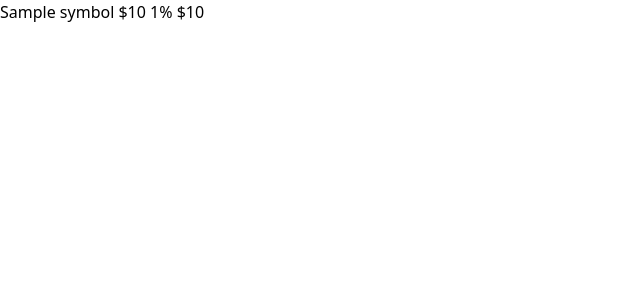
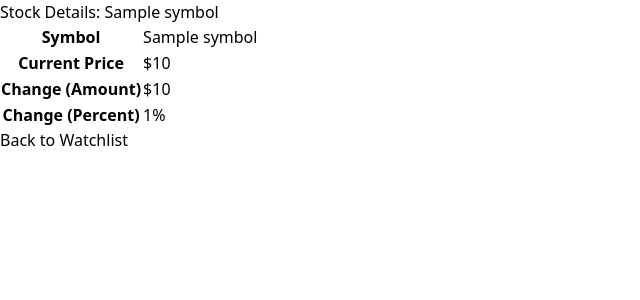
Before and after one commit to arian-hadi/Stonks-Flask-Based-Stock-Watchlist-Application, a Python web app: template app/templates/stock_details.html in a window 1280 px wide. Shown: the top 300 px of the page, without its empty margins (0-640 px from the left). Run offline with Jinja, Linux system fonts and the light colour scheme; the template is opened without the code that fills it: most values are stand-ins (such as "Sample title", 1, 10 or a date in 2020).

Commit message:
stock symbol information display

```diff
--- a/app/templates/stock_details.html
+++ b/app/templates/stock_details.html
@@ -7,13 +7,33 @@
     <title>Document</title>
 </head>
 <body>
-    {% for stock in stocks %}
-    <tr>
-        <td><a href="{{ url_for('stock_details.stock_details', symbol=stock['symbol']) }}">{{ stock['symbol'] }}</a></td>
-        <td>${{ stock['price'] }}</td>
-        <td>{{ stock['change_percent'] }}%</td>
-        <td>${{ stock['change_amount'] }}</td>
-    </tr>
-    {% endfor %}
+    <header>
+        <h1>Stock Details: {{ stock.symbol }}</h1>
+    </header>
+    <main>
+        {% if error %}
+            <p style="color: red;">{{ error }}</p>
+        {% else %}
+            <table>
+                <tr>
+                    <th>Symbol</th>
+                    <td>{{ stock.symbol }}</td>
+                </tr>
+                <tr>
+                    <th>Current Price</th>
+                    <td>${{ stock.price }}</td>
+                </tr>
+                <tr>
+                    <th>Change (Amount)</th>
+                    <td>${{ stock.change_amount }}</td>
+                </tr>
+                <tr>
+                    <th>Change (Percent)</th>
+                    <td>{{ stock.change_percent }}%</td>
+                </tr>
+            </table>
+        {% endif %}
+        <a href="{{ url_for('watchlist.watchlist') }}">Back to Watchlist</a>
+    </main>
 </body>
 </html>
```
Also changed, not shown: app/utils/finnhub_utils.py (+0 -19 lines).
